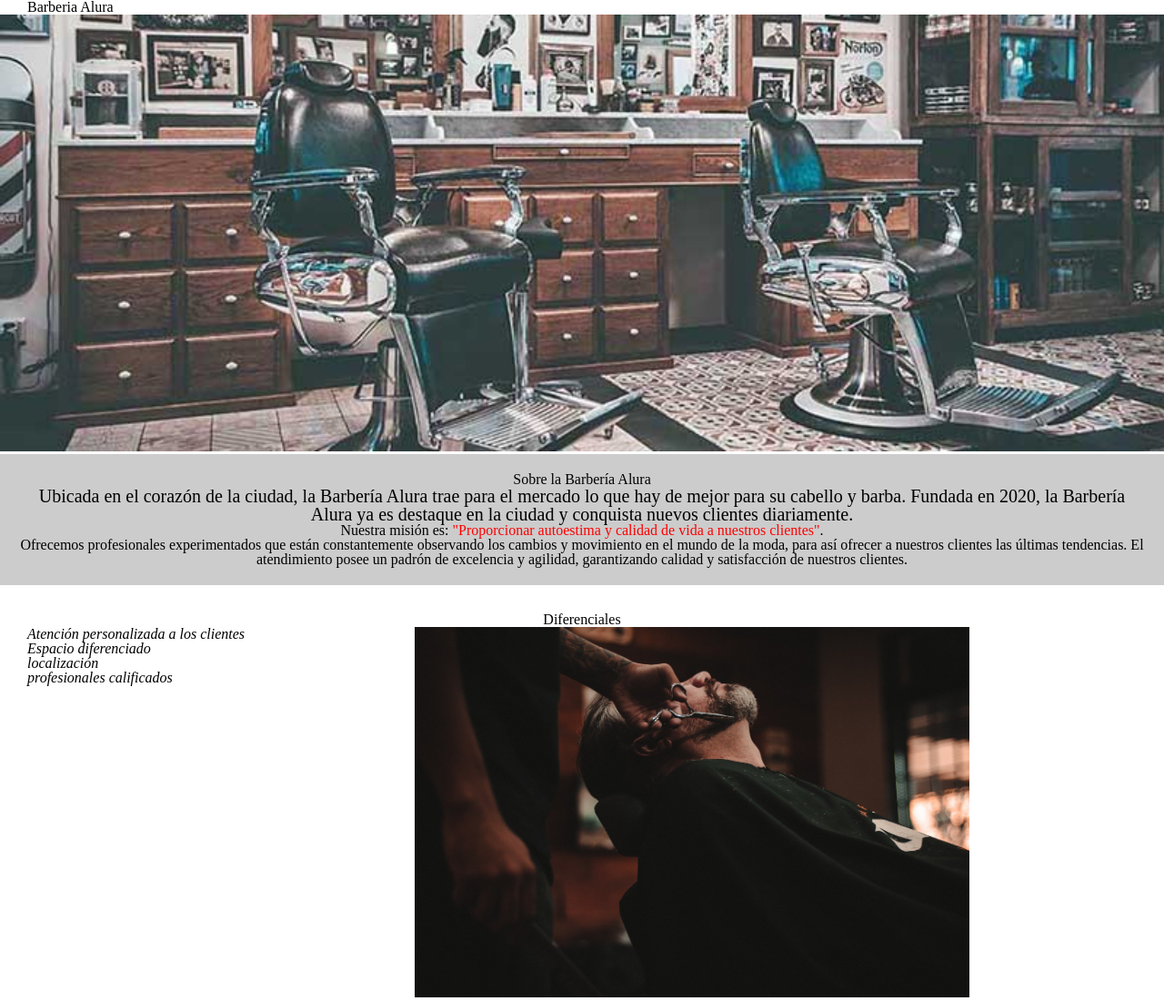
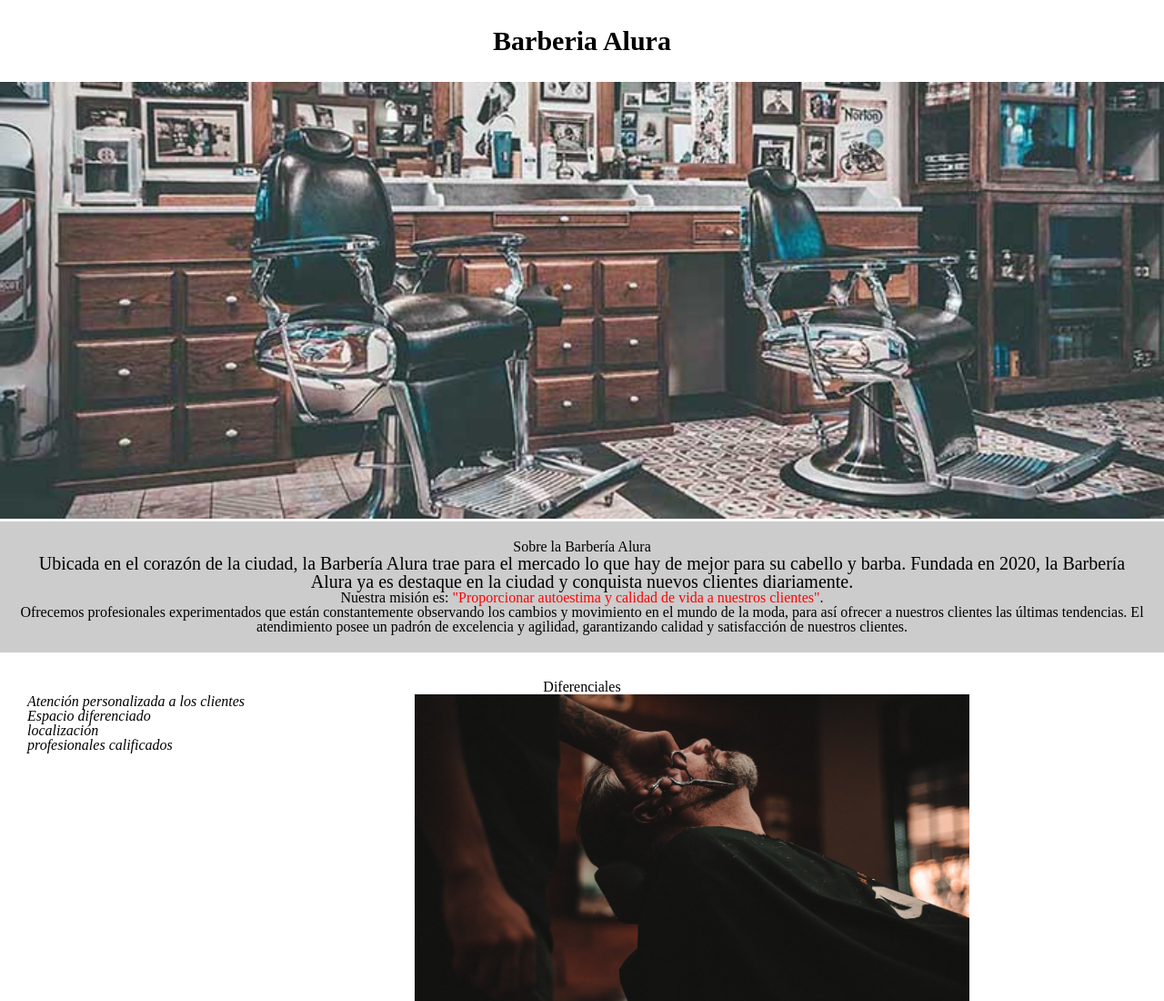
Before and after one commit to andresmaz0/Barberia-Alura-Web-page, a plain HTML site: page home_barberia.html in a window 1280 px wide. Shown: the top 1100 px of the page at 91% size. Drawn offline with Linux system fonts and the light colour scheme.

Commit message:
Changes in the title

```diff
--- a/style_barberia.css
+++ b/style_barberia.css
@@ -1,5 +1,9 @@
 .titulo_principal{
-    padding-left: 30px;
+    padding: 30px;
+    text-align: center;
+    color: #000000;
+    font-weight: bold;
+    font-size: 30px;
 }
 
 #banner{
```
